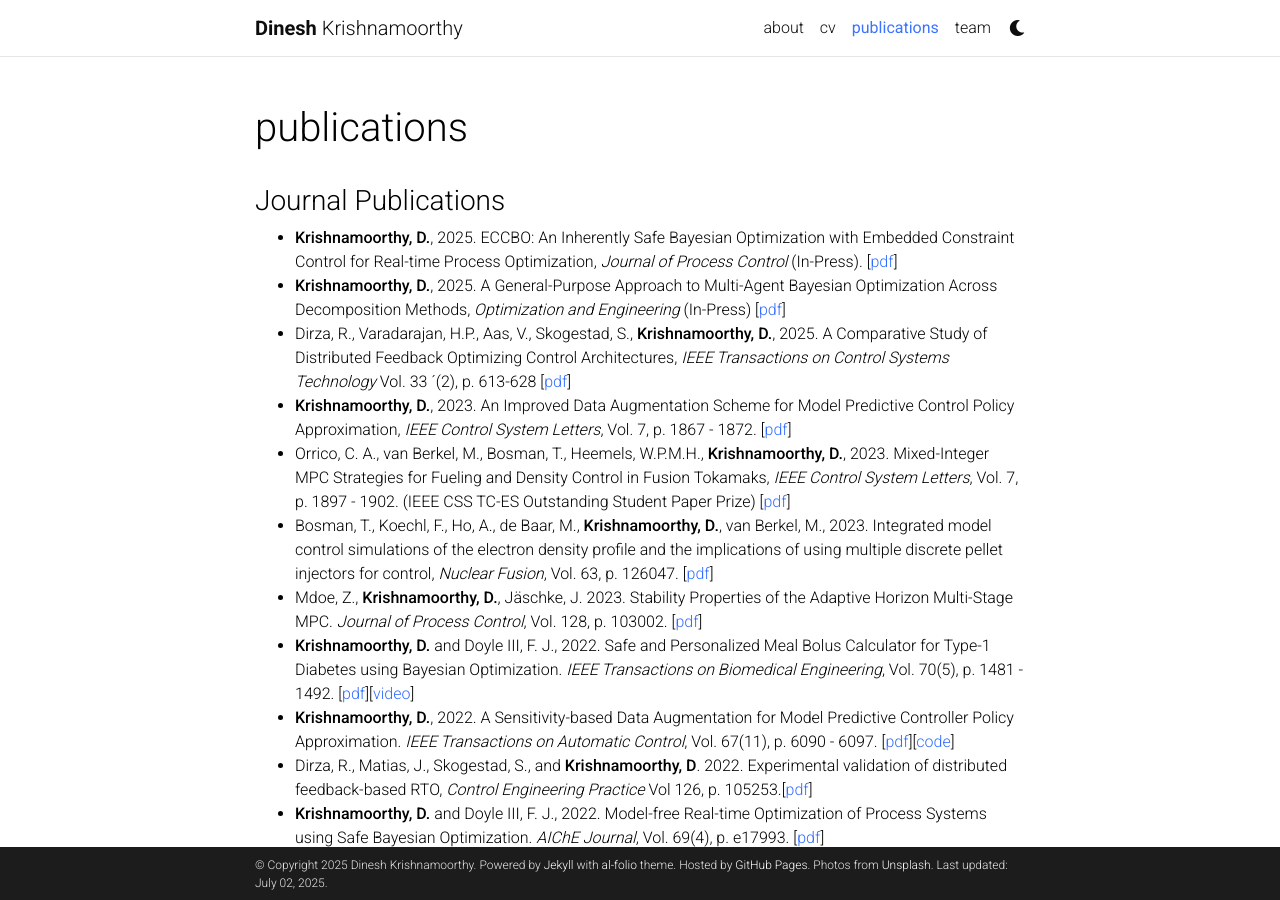
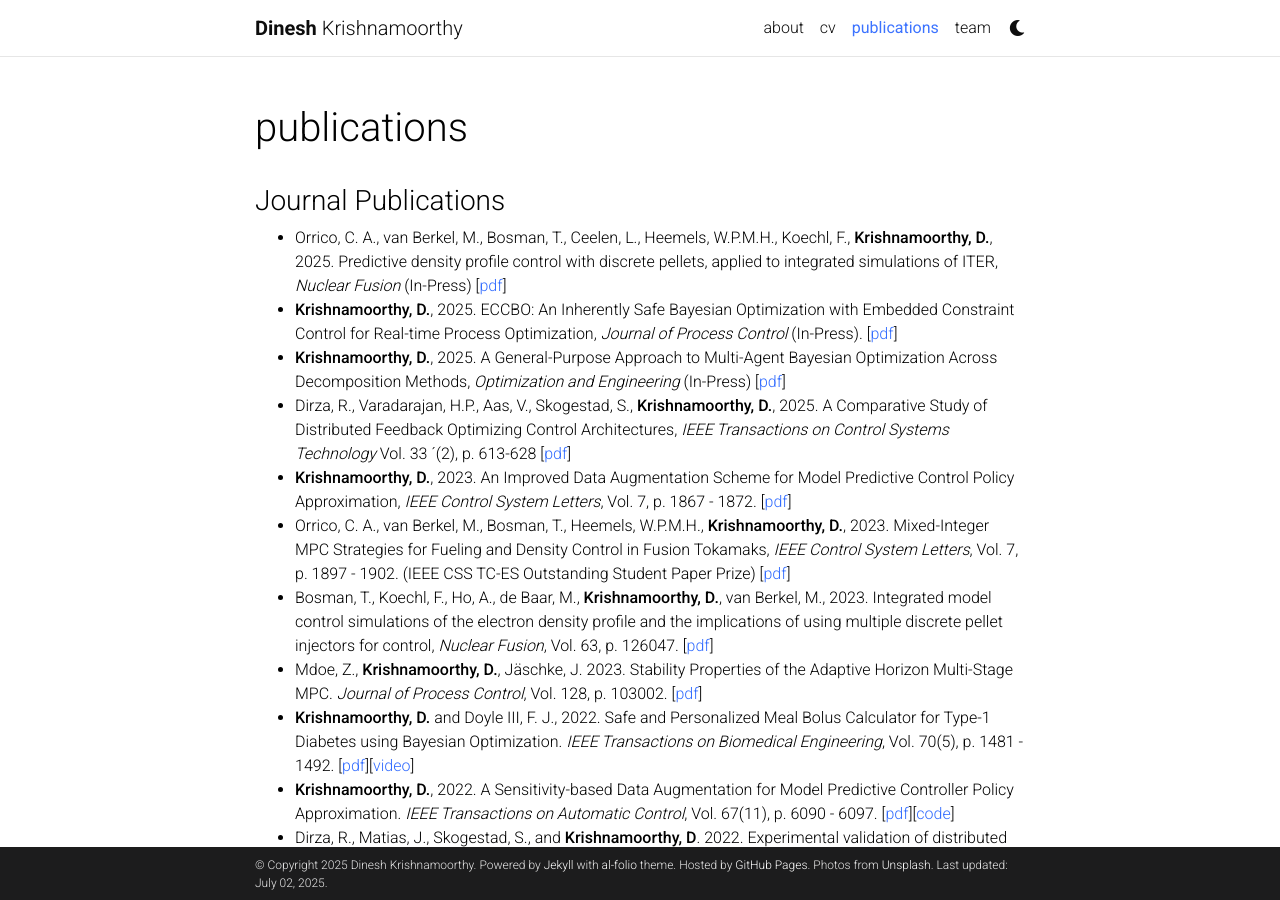
Before and after one commit to dinesh-krishnamoorthy/dinesh-krishnamoorthy.github.io, a Jekyll site: the page built from _pages/publications.md, in a window 1280 px wide and 900 px high. Built offline with Jekyll 4.4.1, drawn with Linux system fonts in a browser that asks for light colours; comment, search, counter and statistics services are not loaded; a style sheet for code colours, icons or effects is not loaded.

Commit message:
Update publications.md

```diff
--- a/_pages/publications.md
+++ b/_pages/publications.md
@@ -10,6 +10,7 @@ nav_order: 2
 
 
 ### Journal Publications
+* Orrico, C. A., van Berkel, M., Bosman, T., Ceelen, L., Heemels, W.P.M.H., Koechl, F., **Krishnamoorthy, D.**, 2025. Predictive density profile control with discrete pellets, applied to integrated simulations of ITER, _Nuclear Fusion_ (In-Press) [[pdf](https://www.dropbox.com/scl/fi/p8x85xubf48rirn6c9mmw/Nucl_Fus_JINTRAC_PTH_MPC.pdf?rlkey=kamzcseuem6bq0p5t5ee5tbms&st=t3iwxyee&dl=0)]
 * **Krishnamoorthy, D.**, 2025. ECCBO: An Inherently Safe Bayesian Optimization with Embedded Constraint Control for Real-time Process Optimization, _Journal of Process Control_ (In-Press). [[pdf](https://www.dropbox.com/scl/fi/0965fo7c5ydz9296tfzeo/ECCBO_main.pdf?rlkey=yhjtptox7wfjv671r41t7oq41&st=old4rylx&dl=0)]
 * **Krishnamoorthy, D.**, 2025. A General-Purpose Approach to Multi-Agent Bayesian Optimization Across Decomposition Methods, _Optimization and Engineering_ (In-Press) [[pdf](https://link.springer.com/article/10.1007/s11081-024-09953-w)]
 * Dirza, R., Varadarajan, H.P., Aas, V., Skogestad, S., **Krishnamoorthy, D.**, 2025. A Comparative Study of Distributed Feedback Optimizing Control Architectures, _IEEE Transactions on Control Systems Technology_ Vol. 33 ´(2), p. 613-628 [[pdf](https://arxiv.org/pdf/2411.04676)]
```
